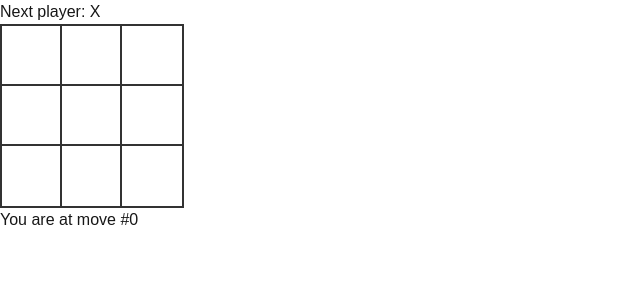
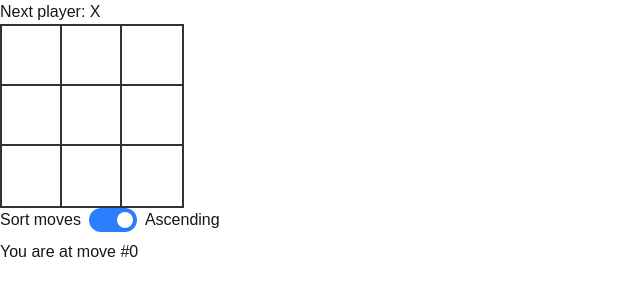
Before and after one commit to spargy4050v/tic-tac-toe, a Next.js app: page / in a window 1280 px wide. Shown: the top 300 px of the page, without its empty margins (0-640 px from the left). Built offline with nearby package versions, Linux system fonts and the light colour scheme.

Commit message:
Added toggle option to sort moves & dark theme compatability

```diff
--- a/app/globals.css
+++ b/app/globals.css
@@ -27,7 +27,7 @@ body {
   gap: 0;
   border: 2px solid #333;
   width: max-content;
-  background: #fff;
+  background: var(--background);;
 }
 /* Allows the grid to treat all buttons as direct children */
 .flex.flex-row {
@@ -43,7 +43,7 @@ body {
   justify-content: center;
   font-size: 3rem;
   font-weight: bolder;
-  background: #fff;
+  background: var(--background);
   cursor: pointer;
 }
 
--- a/app/page.tsx
+++ b/app/page.tsx
@@ -46,25 +46,31 @@ function Board({ xIsNext, squares, onPlay}: BoardProps) {
     status = "Next player: " + (xIsNext ? 'X' : 'O');
   }
 
+  const boardRows = [];
+  for(let row = 0; row < 3; row++) {
+    const squaresInRow = [];
+    for(let col = 0; col < 3; col++) {
+      const index = row * 3 + col;
+      squaresInRow.push(
+        <Square
+          key={index}
+          value={squares[index]}
+          onSquareClick={() => handleClick(index)}
+        />
+      );
+    }
+    boardRows.push(
+      <div className="flex flex-row" key={row}>
+        {squaresInRow}
+      </div>
+    );
+  }
+
   return (
     <>
       <div className="status">{status}</div>
       <div className="board">
-        <div className="flex flex-row">
-          <Square value={squares[0]} onSquareClick={() => handleClick(0)} />
-          <Square value={squares[1]} onSquareClick={() => handleClick(1)} />
-          <Square value={squares[2]} onSquareClick={() => handleClick(2)} />
-        </div>
-        <div className="flex flex-row">
-          <Square value={squares[3]} onSquareClick={() => handleClick(3)} />
-          <Square value={squares[4]} onSquareClick={() => handleClick(4)} />
-          <Square value={squares[5]} onSquareClick={() => handleClick(5)} />
-        </div>
-        <div className="flex flex-row">
-          <Square value={squares[6]} onSquareClick={() => handleClick(6)} />
-          <Square value={squares[7]} onSquareClick={() => handleClick(7)} />
-          <Square value={squares[8]} onSquareClick={() => handleClick(8)} />
-        </div>
+        {boardRows}
       </div>
     </>
 );
@@ -73,11 +79,12 @@ function Board({ xIsNext, squares, onPlay}: BoardProps) {
 export default function Game() {
   const [history, setHistory] = useState([Array(9).fill(null)]);
   const [currentMove, setCurrentMove] = useState(0);
+  const [isAscending, setIsAscending] = useState(true);
   const xIsNext = currentMove % 2 === 0;
   const currentSquares = history[currentMove];
 
   function handlePlay(nextSquares: (string | null)[]) {
-    const nextHistory = ([...history.slice(0, currentMove +1), nextSquares]);
+    const nextHistory = ([...history.slice(0, currentMove + 1), nextSquares]);
     setHistory(nextHistory);
     setCurrentMove(nextHistory.length -1);
   }
@@ -98,13 +105,32 @@ export default function Game() {
     );
   });
 
+const sortedMoves = isAscending ? moves : [...moves].reverse();
+
   return (
     <div className="game">
       <div className="game-board">
         <Board xIsNext={xIsNext} squares={currentSquares} onPlay={handlePlay} />
       </div>
       <div className="game-info">
-        <ol>{moves}</ol>
+        <div className="flex items-center gap-2 mb-2">
+          <span>Sort moves </span>
+          <button
+            type="button"
+            onClick={() => setIsAscending(!isAscending)}
+            className={`relative w-12 h-6 rounded-full transition-colors
+              duration-200 ${isAscending ? 'bg-blue-500' : 'bg-gray-400'}`}
+            aria-pressed={isAscending}
+          >
+            <span
+            className={`absolute left-1 top-1 w-4 h-4 rounded-full bg-white
+              shadow transition-transform duration-200
+              ${isAscending ? 'translate-x-6' : ''}`}
+            />
+          </button>
+          <span>{isAscending ? ' Ascending' : ' Descending'}</span>
+        </div>
+        <ol>{sortedMoves}</ol>
       </div>
     </div>
   )
```
